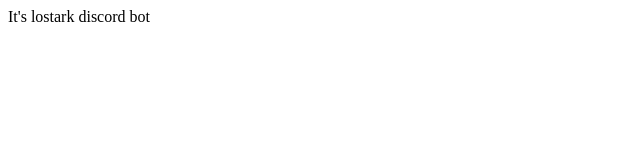
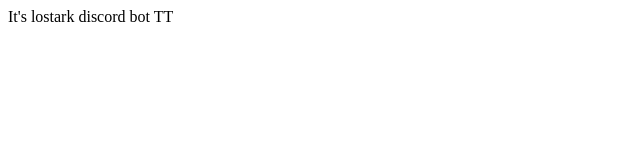
Before and after one commit to toysmoon/lostark-discord-bot, a Next.js app: page / in a window 1280 px wide. Shown: the top 160 px of the page, without its empty margins (0-640 px from the left). Built offline with nearby package versions, Linux system fonts and the light colour scheme.

Commit message:
fix: message

```diff
--- a/src/pages/index.tsx
+++ b/src/pages/index.tsx
@@ -2,7 +2,7 @@
 import React from 'react';
 
 const Main: NextPage = () => {
-  return <div>It's lostark discord bot</div>;
+  return <div>It's lostark discord bot TT</div>;
 };
 
 export default Main;
```
